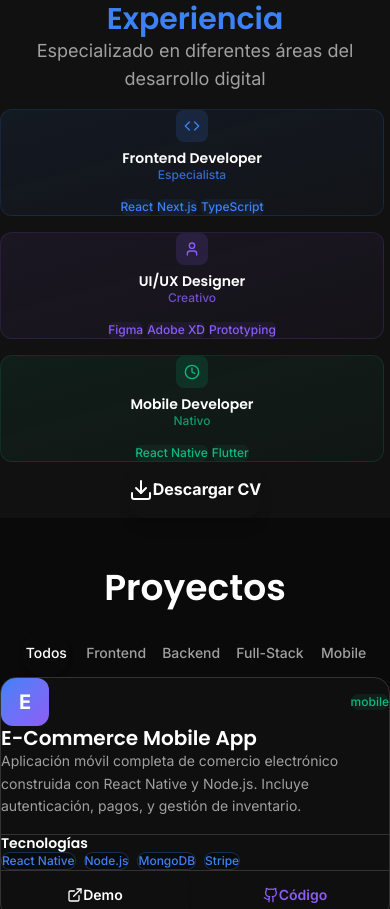
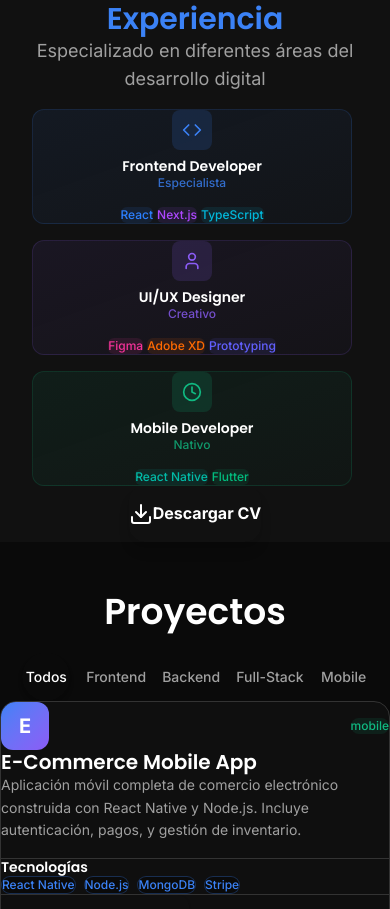
Before and after one commit to SaangelR10/personalportfolio, a Next.js app in the folder portfolio-mobile/: page / in a window 390 px wide. Shown: the part 1672-2581 px from the top of the page. Built offline with nearby package versions, Linux system fonts and the light colour scheme.

Commit message:
Improve About section styling and responsiveness with color updates
Co-authored-by: sergioangel030407 <sergioangel030407@gmail.com>

```diff
--- a/portfolio-mobile/src/components/sections/about.tsx
+++ b/portfolio-mobile/src/components/sections/about.tsx
@@ -180,15 +180,15 @@ export default function About() {
               </p>
             </div>
 
-            <div className="grid grid-cols-1 md:grid-cols-3 gap-4 max-w-sm md:max-w-2xl mx-auto px-8 md:px-12">
+            <div className="grid grid-cols-1 md:grid-cols-3 gap-4 max-w-sm md:max-w-2xl mx-auto px-8 md:px-12 justify-items-center">
               <motion.div
                 whileHover={{ scale: 1.02, y: -2 }}
                 transition={{ duration: 0.2 }}
-                className="bg-gradient-to-br from-accent-primary/8 to-accent-primary/3 rounded-xl p-4 border border-accent-primary/15 hover:border-accent-primary/30 transition-all duration-300 text-center"
+                className="bg-gradient-to-br from-accent-primary/8 to-accent-primary/3 rounded-xl p-4 border border-accent-primary/15 hover:border-accent-primary/30 transition-all duration-300 text-center w-full max-w-xs"
               >
                 <div className="flex flex-col items-center gap-2 mb-3">
-                  <div className="w-8 h-8 bg-accent-primary/15 rounded-lg flex items-center justify-center">
-                    <Code className="w-4 h-4 text-accent-primary" />
+                  <div className="w-10 h-10 bg-accent-primary/15 rounded-lg flex items-center justify-center">
+                    <Code className="w-5 h-5 text-accent-primary" />
                   </div>
                   <div>
                     <h4 className="text-sm font-semibold text-foreground">Frontend Developer</h4>
@@ -196,20 +196,20 @@ export default function About() {
                   </div>
                 </div>
                 <div className="flex flex-wrap gap-1 justify-center">
-                  <span className="px-2 py-0.5 bg-accent-primary/8 text-accent-primary text-xs font-medium rounded-md">React</span>
-                  <span className="px-2 py-0.5 bg-accent-primary/8 text-accent-primary text-xs font-medium rounded-md">Next.js</span>
-                  <span className="px-2 py-0.5 bg-accent-primary/8 text-accent-primary text-xs font-medium rounded-md">TypeScript</span>
+                  <span className="px-2 py-0.5 bg-blue-500/10 text-blue-500 text-xs font-medium rounded-md">React</span>
+                  <span className="px-2 py-0.5 bg-purple-500/10 text-purple-500 text-xs font-medium rounded-md">Next.js</span>
+                  <span className="px-2 py-0.5 bg-cyan-500/10 text-cyan-500 text-xs font-medium rounded-md">TypeScript</span>
                 </div>
               </motion.div>
 
               <motion.div
                 whileHover={{ scale: 1.02, y: -2 }}
                 transition={{ duration: 0.2 }}
-                className="bg-gradient-to-br from-accent-secondary/8 to-accent-secondary/3 rounded-xl p-4 border border-accent-secondary/15 hover:border-accent-secondary/30 transition-all duration-300 text-center"
+                className="bg-gradient-to-br from-accent-secondary/8 to-accent-secondary/3 rounded-xl p-4 border border-accent-secondary/15 hover:border-accent-secondary/30 transition-all duration-300 text-center w-full max-w-xs"
               >
                 <div className="flex flex-col items-center gap-2 mb-3">
-                  <div className="w-8 h-8 bg-accent-secondary/15 rounded-lg flex items-center justify-center">
-                    <User className="w-4 h-4 text-accent-secondary" />
+                  <div className="w-10 h-10 bg-accent-secondary/15 rounded-lg flex items-center justify-center">
+                    <User className="w-5 h-5 text-accent-secondary" />
                   </div>
                   <div>
                     <h4 className="text-sm font-semibold text-foreground">UI/UX Designer</h4>
@@ -217,20 +217,20 @@ export default function About() {
                   </div>
                 </div>
                 <div className="flex flex-wrap gap-1 justify-center">
-                  <span className="px-2 py-0.5 bg-accent-secondary/8 text-accent-secondary text-xs font-medium rounded-md">Figma</span>
-                  <span className="px-2 py-0.5 bg-accent-secondary/8 text-accent-secondary text-xs font-medium rounded-md">Adobe XD</span>
-                  <span className="px-2 py-0.5 bg-accent-secondary/8 text-accent-secondary text-xs font-medium rounded-md">Prototyping</span>
+                  <span className="px-2 py-0.5 bg-pink-500/10 text-pink-500 text-xs font-medium rounded-md">Figma</span>
+                  <span className="px-2 py-0.5 bg-orange-500/10 text-orange-500 text-xs font-medium rounded-md">Adobe XD</span>
+                  <span className="px-2 py-0.5 bg-indigo-500/10 text-indigo-500 text-xs font-medium rounded-md">Prototyping</span>
                 </div>
               </motion.div>
 
               <motion.div
                 whileHover={{ scale: 1.02, y: -2 }}
                 transition={{ duration: 0.2 }}
-                className="bg-gradient-to-br from-accent-success/8 to-accent-success/3 rounded-xl p-4 border border-accent-success/15 hover:border-accent-success/30 transition-all duration-300 text-center"
+                className="bg-gradient-to-br from-accent-success/8 to-accent-success/3 rounded-xl p-4 border border-accent-success/15 hover:border-accent-success/30 transition-all duration-300 text-center w-full max-w-xs"
               >
                 <div className="flex flex-col items-center gap-2 mb-3">
-                  <div className="w-8 h-8 bg-accent-success/15 rounded-lg flex items-center justify-center">
-                    <Clock className="w-4 h-4 text-accent-success" />
+                  <div className="w-10 h-10 bg-accent-success/15 rounded-lg flex items-center justify-center">
+                    <Clock className="w-5 h-5 text-accent-success" />
                   </div>
                   <div>
                     <h4 className="text-sm font-semibold text-foreground">Mobile Developer</h4>
@@ -238,8 +238,8 @@ export default function About() {
                   </div>
                 </div>
                 <div className="flex flex-wrap gap-1 justify-center">
-                  <span className="px-2 py-0.5 bg-accent-success/8 text-accent-success text-xs font-medium rounded-md">React Native</span>
-                  <span className="px-2 py-0.5 bg-accent-success/8 text-accent-success text-xs font-medium rounded-md">Flutter</span>
+                  <span className="px-2 py-0.5 bg-teal-500/10 text-teal-500 text-xs font-medium rounded-md">React Native</span>
+                  <span className="px-2 py-0.5 bg-emerald-500/10 text-emerald-500 text-xs font-medium rounded-md">Flutter</span>
                 </div>
               </motion.div>
             </div>
```
